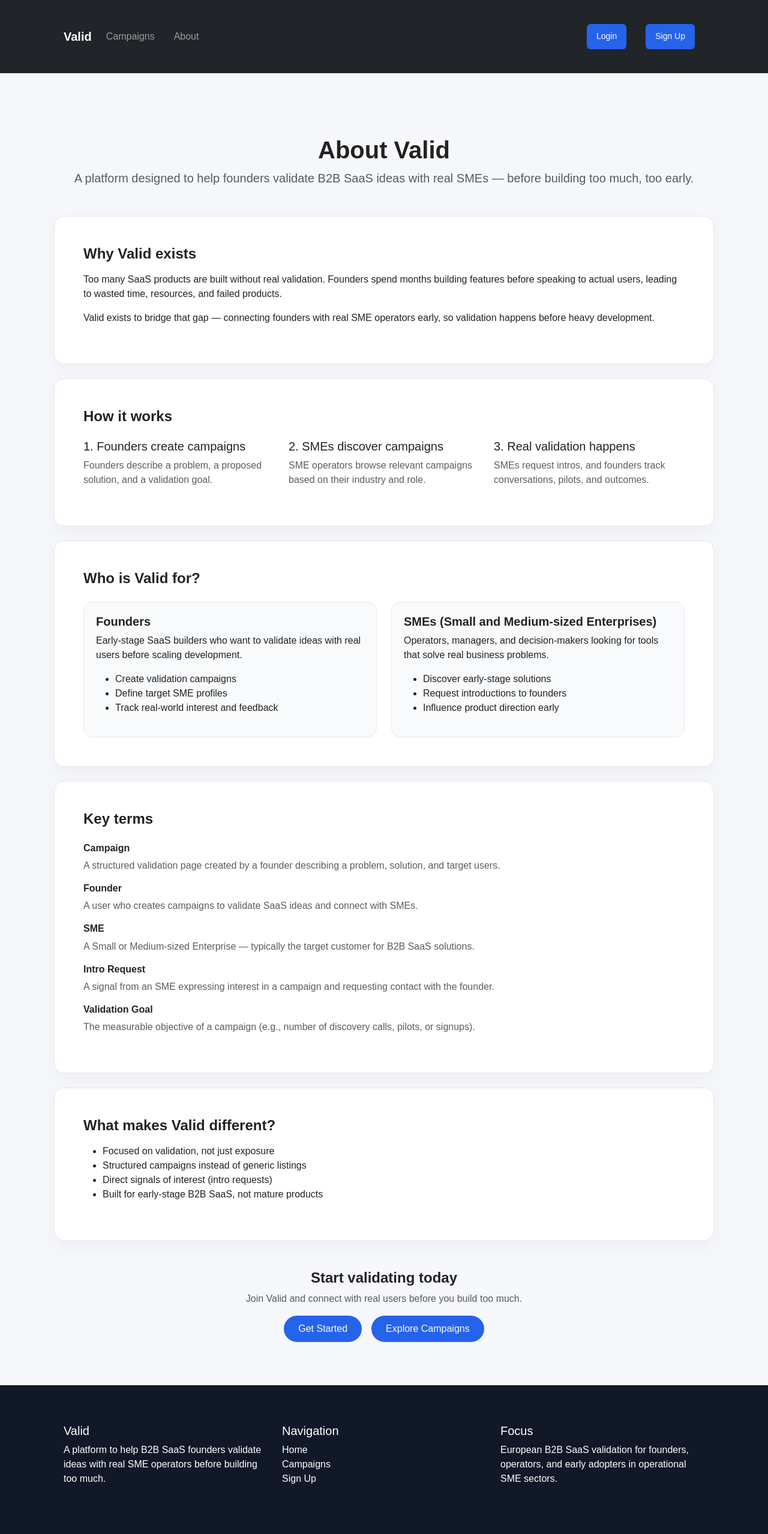
After one commit to landroide13/valid-app-01, a Django app: page /valid/about/ in a window 1280 px wide. The commit adds this page. Shown: the whole page at 60% size. Run offline with Django 5.2, Linux system fonts and the light colour scheme.

Commit message:
About Page

```diff
--- a/campaign/static/css/valid.css
+++ b/campaign/static/css/valid.css
@@ -824,3 +824,18 @@ textarea.form-control {
     object-fit: cover;
     display: block;
 }
+
+/******** About page***********/
+
+.role-box {
+    border: 1px solid #e5e7eb;
+    border-radius: 1rem;
+    padding: 1.25rem;
+    background: #f8fafc;
+    height: 100%;
+}
+
+.role-box h5 {
+    font-weight: 700;
+    margin-bottom: 0.5rem;
+}
--- /dev/null
+++ b/campaign/templates/campaign/about.html
@@ -0,0 +1,174 @@
+{% extends "campaign/base.html" %}
+
+{% block title %}About Valid{% endblock %}
+
+{% block content %}
+<div class="container page-shell">
+
+    <!-- HERO -->
+    <div class="text-center mb-5">
+        <h1 class="fw-bold">About Valid</h1>
+        <p class="lead text-muted">
+            A platform designed to help founders validate B2B SaaS ideas with real SMEs — before building too much, too early.
+        </p>
+    </div>
+
+    <!-- PURPOSE -->
+    <div class="section-card mb-4">
+        <div class="card-body p-4 p-lg-5">
+            <h2 class="h4 fw-bold mb-3">Why Valid exists</h2>
+            <p>
+                Too many SaaS products are built without real validation. Founders spend months building features
+                before speaking to actual users, leading to wasted time, resources, and failed products.
+            </p>
+            <p>
+                Valid exists to bridge that gap — connecting founders with real SME operators early,
+                so validation happens before heavy development.
+            </p>
+        </div>
+    </div>
+
+    <!-- HOW IT WORKS -->
+    <div class="section-card mb-4">
+        <div class="card-body p-4 p-lg-5">
+            <h2 class="h4 fw-bold mb-4">How it works</h2>
+
+            <div class="row g-4">
+                <div class="col-md-4">
+                    <h5>1. Founders create campaigns</h5>
+                    <p class="text-muted">
+                        Founders describe a problem, a proposed solution, and a validation goal.
+                    </p>
+                </div>
+
+                <div class="col-md-4">
+                    <h5>2. SMEs discover campaigns</h5>
+                    <p class="text-muted">
+                        SME operators browse relevant campaigns based on their industry and role.
+                    </p>
+                </div>
+
+                <div class="col-md-4">
+                    <h5>3. Real validation happens</h5>
+                    <p class="text-muted">
+                        SMEs request intros, and founders track conversations, pilots, and outcomes.
+                    </p>
+                </div>
+            </div>
+        </div>
+    </div>
+
+    <!-- WHO IT'S FOR -->
+    <div class="section-card mb-4">
+        <div class="card-body p-4 p-lg-5">
+            <h2 class="h4 fw-bold mb-4">Who is Valid for?</h2>
+
+            <div class="row g-4">
+                <div class="col-md-6">
+                    <div class="role-box">
+                        <h5>Founders</h5>
+                        <p>
+                            Early-stage SaaS builders who want to validate ideas with real users before scaling development.
+                        </p>
+                        <ul>
+                            <li>Create validation campaigns</li>
+                            <li>Define target SME profiles</li>
+                            <li>Track real-world interest and feedback</li>
+                        </ul>
+                    </div>
+                </div>
+
+                <div class="col-md-6">
+                    <div class="role-box">
+                        <h5>SMEs (Small and Medium-sized Enterprises)</h5>
+                        <p>
+                            Operators, managers, and decision-makers looking for tools that solve real business problems.
+                        </p>
+                        <ul>
+                            <li>Discover early-stage solutions</li>
+                            <li>Request introductions to founders</li>
+                            <li>Influence product direction early</li>
+                        </ul>
+                    </div>
+                </div>
+            </div>
+        </div>
+    </div>
+
+    <!-- GLOSSARY -->
+    <div class="section-card mb-4">
+        <div class="card-body p-4 p-lg-5">
+            <h2 class="h4 fw-bold mb-4">Key terms</h2>
+
+            <div class="content-stack">
+
+                <div>
+                    <h6 class="fw-bold">Campaign</h6>
+                    <p class="text-muted">
+                        A structured validation page created by a founder describing a problem, solution, and target users.
+                    </p>
+                </div>
+
+                <div>
+                    <h6 class="fw-bold">Founder</h6>
+                    <p class="text-muted">
+                        A user who creates campaigns to validate SaaS ideas and connect with SMEs.
+                    </p>
+                </div>
+
+                <div>
+                    <h6 class="fw-bold">SME</h6>
+                    <p class="text-muted">
+                        A Small or Medium-sized Enterprise — typically the target customer for B2B SaaS solutions.
+                    </p>
+                </div>
+
+                <div>
+                    <h6 class="fw-bold">Intro Request</h6>
+                    <p class="text-muted">
+                        A signal from an SME expressing interest in a campaign and requesting contact with the founder.
+                    </p>
+                </div>
+
+                <div>
+                    <h6 class="fw-bold">Validation Goal</h6>
+                    <p class="text-muted">
+                        The measurable objective of a campaign (e.g., number of discovery calls, pilots, or signups).
+                    </p>
+                </div>
+
+            </div>
+        </div>
+    </div>
+
+    <!-- DIFFERENTIATION -->
+    <div class="section-card mb-4">
+        <div class="card-body p-4 p-lg-5">
+            <h2 class="h4 fw-bold mb-3">What makes Valid different?</h2>
+
+            <ul>
+                <li>Focused on validation, not just exposure</li>
+                <li>Structured campaigns instead of generic listings</li>
+                <li>Direct signals of interest (intro requests)</li>
+                <li>Built for early-stage B2B SaaS, not mature products</li>
+            </ul>
+        </div>
+    </div>
+
+    <!-- CTA -->
+    <div class="text-center mt-5">
+        <h4 class="fw-bold">Start validating today</h4>
+        <p class="text-muted">Join Valid and connect with real users before you build too much.</p>
+
+        <div class="d-flex justify-content-center gap-3 flex-wrap">
+            <a href="{% url 'signup' %}" class="btn btn-primary rounded-pill px-4">
+                Get Started
+            </a>
+            <a href="{% url 'campaign_list' %}" class="btn btn-outline-primary rounded-pill px-4">
+                Explore Campaigns
+            </a>
+        </div>
+    </div>
+
+</div>
+{% endblock %}
--- a/campaign/templates/campaign/base.html
+++ b/campaign/templates/campaign/base.html
@@ -44,6 +44,9 @@
                         <a class="nav-link" href="{% url 'profile' %}">Profile</a>
                     </li>
                 {% endif %}
+                <li class="nav-item">
+                    <a class="nav-link" href="{% url 'about' %}">About</a>
+                </li>
             </ul>
 
             <div class="d-flex align-items-center gap-3">
--- a/campaign/urls.py
+++ b/campaign/urls.py
@@ -1,6 +1,7 @@
 from django.urls import path
 from django.contrib.auth.views import LogoutView
 from .views import (
+    about,
     campaign_detail,
     campaign_list,
     founder_campaign_create,
@@ -25,6 +26,7 @@ urlpatterns = [
     path("", home, name="home"),
     path("campaigns/", campaign_list, name="campaign_list"),
     path("campaigns/<int:campaign_id>/", campaign_detail, name="campaign_detail"),
+    path("about/", about, name="about"),
 
     path("founder/dashboard/", founder_dashboard, name="founder_dashboard"),
     path("founder/campaigns/", founder_campaign_list, name="founder_campaign_list"),
--- a/campaign/views.py
+++ b/campaign/views.py
@@ -57,6 +57,8 @@ def home(request):
         {"campaigns": campaigns},
     )
 
+def about(request):
+    return render(request, "campaign/about.html")
 
 def campaign_list(request):
     campaigns = (
```
Also changed, not shown: db.sqlite3.
